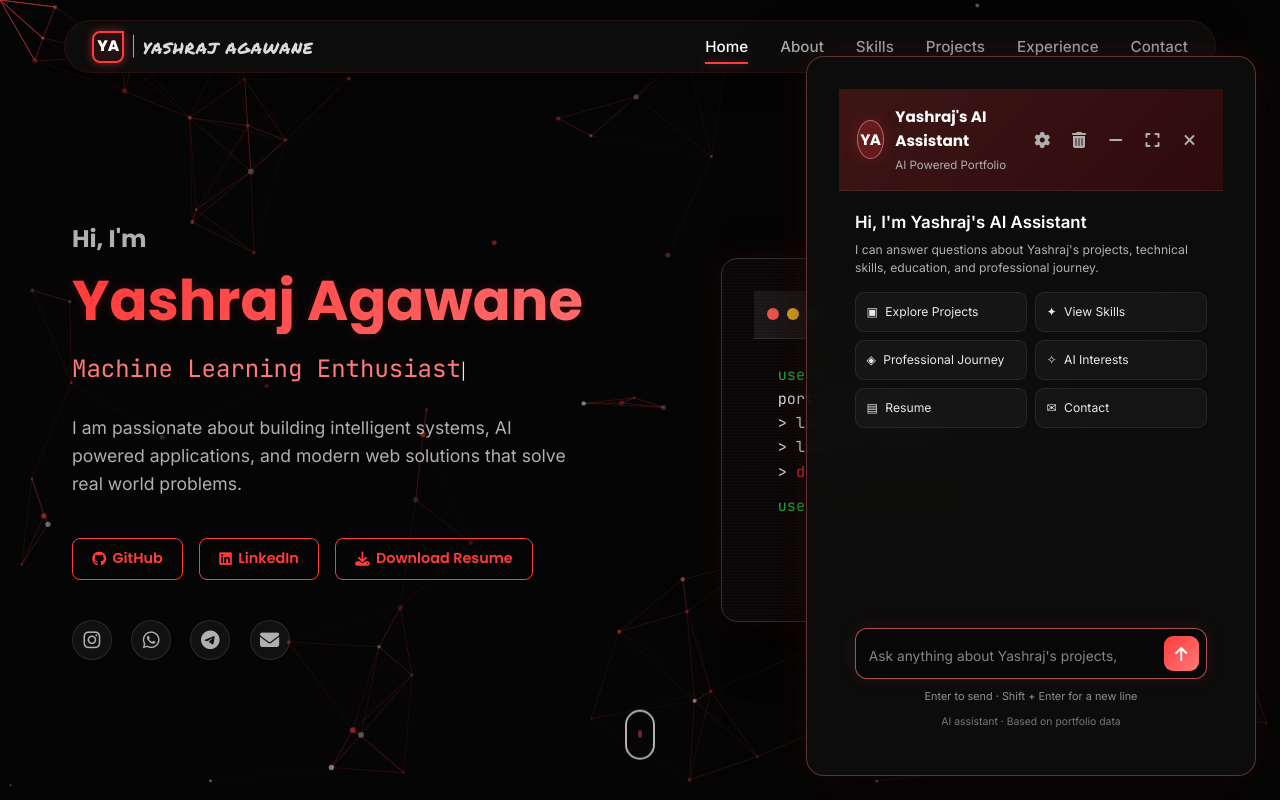
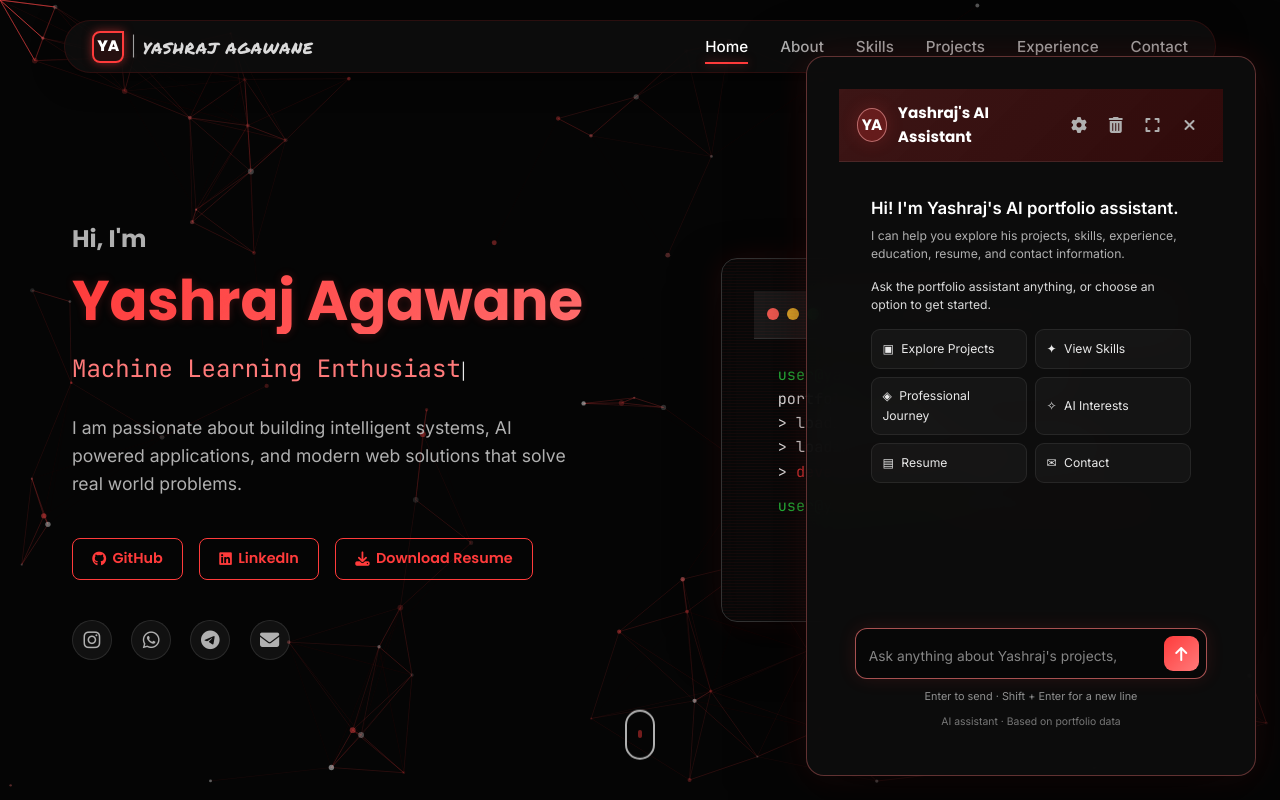
Before and after one commit to yashrajagawane/yashraj-portfolio, a website: page index.html in a window 1280 px wide. Both pictures are taken after a click on the button "Ask about Yashraj". Shown: the top 800 px of the page. Drawn offline with nearby package versions, Linux system fonts and the light colour scheme.

Commit message:
refactor: move assistant welcome into chat

```diff
--- a/assets/css/style.css
+++ b/assets/css/style.css
@@ -1498,7 +1498,7 @@ min-width:0;
     align-items: center;
     justify-content: space-between;
     gap: 1rem;
-    padding: 1rem 1.1rem;
+    padding: 0.72rem 1.1rem;
     border-bottom: 1px solid var(--card-border);
     background: linear-gradient(135deg, rgba(255, 59, 59, 0.2), rgba(55, 10, 10, 0.82));
 }
@@ -1515,8 +1515,8 @@ min-width:0;
 
 .chatbot-avatar {
     display: grid;
-    width: 2.45rem;
-    height: 2.45rem;
+    width: 2.1rem;
+    height: 2.1rem;
     place-items: center;
     border: 1px solid rgba(255, 170, 170, 0.55);
     border-radius: 50%;
@@ -1584,6 +1584,7 @@ min-width:0;
 .chatbot.has-conversation .chatbot-welcome { display: none; }
 .chatbot-welcome-title { margin: 0 0 0.3rem; color: #fff; font-weight: 700; font-size: 1.05rem; }
 .chatbot-welcome-copy { margin: 0 0 0.9rem; color: var(--text-secondary); font-size: 0.76rem; line-height: 1.5; }
+.chatbot-welcome-prompt { margin: 0 0 0.9rem; color: #d8d8d8; font-size: 0.76rem; line-height: 1.5; }
 .chatbot-quick-actions { display: grid; grid-template-columns: repeat(2, minmax(0, 1fr)); gap: 0.5rem; }
 .chatbot-quick-actions button {
     min-height: 2.5rem; padding: 0.55rem 0.65rem; border: 1px solid var(--card-border); border-radius: 9px;
@@ -1594,10 +1595,6 @@ min-width:0;
 .chatbot-quick-actions span { margin-right: 0.25rem; }
 
 .chatbot.is-expanded .chatbot-panel { width: min(560px, calc(100vw - 2rem)); height: min(800px, calc(100vh - 3rem)); }
-.chatbot.is-minimized .chatbot-panel { height: auto; min-height: 0; }
-.chatbot.is-minimized .chatbot-panel > :not(.chatbot-header) { display: none; }
-.chatbot.is-minimized .chatbot-header { border-bottom: 0; border-radius: 18px; }
-
 .chatbot-cta { display: flex; flex-wrap: wrap; gap: 0.45rem; padding: 0 1rem 0.7rem; }
 .chatbot-cta:empty { display: none; }
 .chatbot-cta-link, .chatbot-project-links a {
--- a/assets/js/script.js
+++ b/assets/js/script.js
@@ -377,7 +377,6 @@ const chatbotSend = document.querySelector('.chatbot-send');
 const chatbotQuickActions = document.querySelector('.chatbot-quick-actions');
 const chatbotCta = document.querySelector('.chatbot-cta');
 const chatbotExpand = document.querySelector('.chatbot-expand');
-const chatbotMinimize = document.querySelector('.chatbot-minimize');
 const chatbotInfo = document.querySelector('.chatbot-info');
 const chatbotAbout = document.querySelector('.chatbot-about');
 
@@ -467,7 +466,6 @@ if (chatbot && chatbotLauncher && chatbotPanel && chatbotMessages && chatbotForm
         chatbotLauncher.setAttribute('aria-expanded', String(open));
         chatbotLauncher.setAttribute('aria-label', open ? 'Close portfolio assistant' : 'Open portfolio assistant');
         chatbot.classList.toggle('is-open', open);
-        chatbot.classList.remove('is-minimized');
         document.body.classList.toggle('chatbot-open', open);
         if (open) {
             window.setTimeout(() => chatbotInput.focus({ preventScroll: true }), 50);
@@ -611,16 +609,6 @@ if (chatbot && chatbotLauncher && chatbotPanel && chatbotMessages && chatbotForm
         icon?.classList.toggle('fa-compress', expanded);
     });
 
-    chatbotMinimize?.addEventListener('click', () => {
-        const minimized = chatbot.classList.toggle('is-minimized');
-        chatbotMinimize.setAttribute('aria-pressed', String(minimized));
-        chatbotMinimize.setAttribute('aria-label', minimized ? 'Restore assistant' : 'Minimize assistant');
-        chatbotMinimize.setAttribute('title', minimized ? 'Restore assistant' : 'Minimize assistant');
-        const icon = chatbotMinimize.querySelector('i');
-        icon?.classList.toggle('fa-minus', !minimized);
-        icon?.classList.toggle('fa-window-maximize', minimized);
-    });
-
     chatbotInfo?.addEventListener('click', () => {
         const expanded = chatbotInfo.getAttribute('aria-expanded') === 'true';
         chatbotInfo.setAttribute('aria-expanded', String(!expanded));
--- a/index.html
+++ b/index.html
@@ -869,7 +869,6 @@
                     <span class="chatbot-avatar" aria-hidden="true">YA</span>
                     <div>
                         <h2 id="chatbot-title">Yashraj's AI Assistant</h2>
-                        <p>AI Powered Portfolio</p>
                     </div>
                 </div>
                 <div class="chatbot-header-actions">
@@ -878,9 +877,6 @@
                     </button>
                     <button class="chatbot-icon-btn chatbot-clear" type="button" aria-label="Clear conversation" title="Clear conversation">
                         <i class="fas fa-trash-can" aria-hidden="true"></i>
-                    </button>
-                    <button class="chatbot-icon-btn chatbot-minimize" type="button" aria-label="Minimize assistant" aria-pressed="false" title="Minimize assistant">
-                        <i class="fas fa-minus" aria-hidden="true"></i>
                     </button>
                     <button class="chatbot-icon-btn chatbot-expand" type="button" aria-label="Expand assistant" aria-pressed="false" title="Expand assistant">
                         <i class="fas fa-expand" aria-hidden="true"></i>
@@ -894,9 +890,11 @@
                 This assistant answers from Yashraj's public portfolio data and does not store your conversation.
             </div>
 
-            <div class="chatbot-welcome" aria-label="Assistant quick actions">
-                <p class="chatbot-welcome-title">Hi, I'm Yashraj's AI Assistant</p>
-                <p class="chatbot-welcome-copy">I can answer questions about Yashraj's projects, technical skills, education, and professional journey.</p>
+            <div class="chatbot-messages" aria-live="polite" aria-relevant="additions" tabindex="0">
+                <div class="chatbot-welcome" aria-label="Assistant introduction and first questions">
+                    <p class="chatbot-welcome-title">Hi! I'm Yashraj's AI portfolio assistant.</p>
+                    <p class="chatbot-welcome-copy">I can help you explore his projects, skills, experience, education, resume, and contact information.</p>
+                    <p class="chatbot-welcome-prompt">Ask the portfolio assistant anything, or choose an option to get started.</p>
                     <div class="chatbot-quick-actions">
                         <button type="button" data-chat-question="What projects has Yashraj built?"><span aria-hidden="true">▣</span> Explore Projects</button>
                         <button type="button" data-chat-question="What technologies and skills does Yashraj know?"><span aria-hidden="true">✦</span> View Skills</button>
@@ -906,7 +904,7 @@
                         <button type="button" data-chat-question="How can I contact Yashraj?"><span aria-hidden="true">✉</span> Contact</button>
                     </div>
                 </div>
-            <div class="chatbot-messages" aria-live="polite" aria-relevant="additions" tabindex="0"></div>
+            </div>
             <div class="chatbot-cta" aria-label="Related portfolio links"></div>
 
             <form class="chatbot-form">
```
Also changed, not shown: tests/chatbot.test.js (+3 -3 lines). Lines whose indentation alone changed are shown as unchanged.
